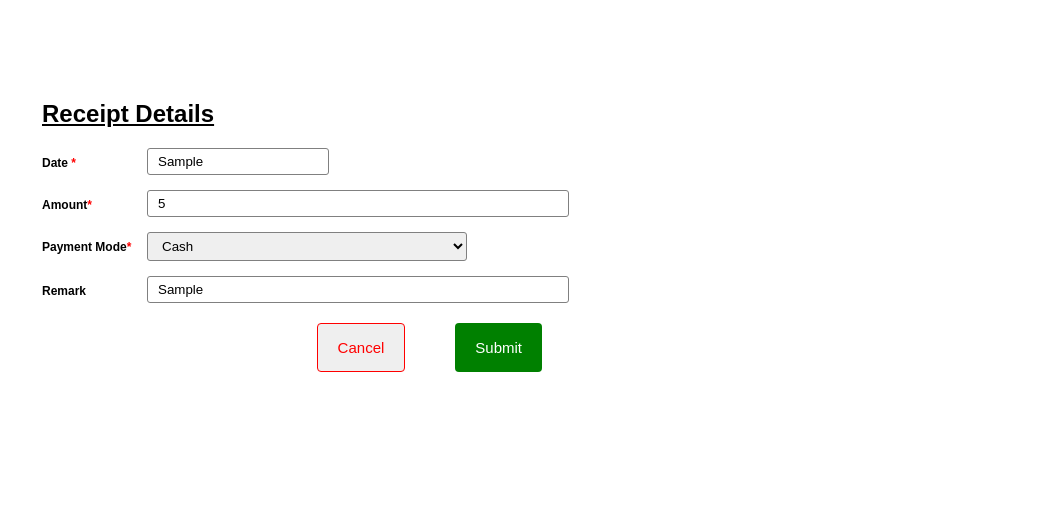
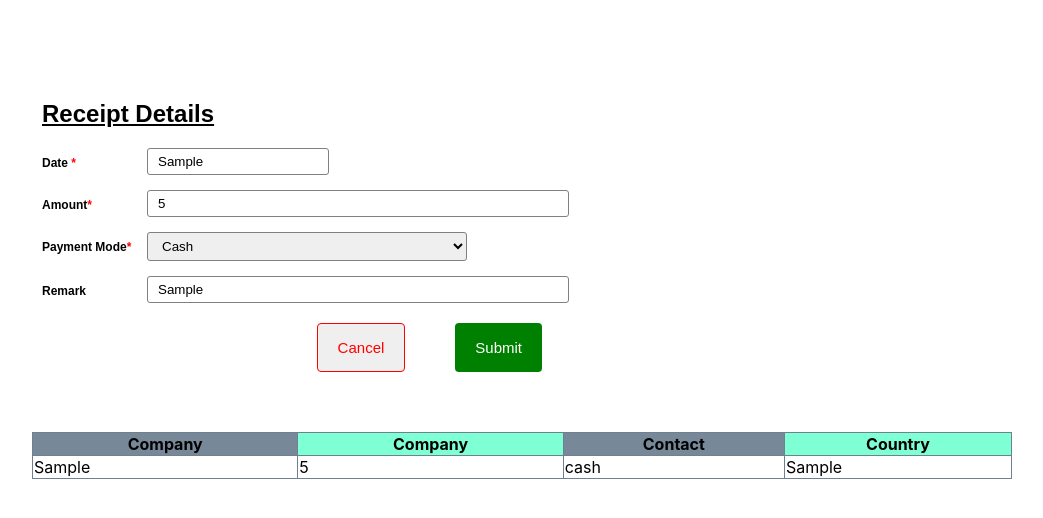
Before and after one commit to forhadmia1/onico_technologies_task, a React (Create React App) app: page / in a window 1280 px wide. Both pictures are taken after typing "Sample", "5", "Sample" into the empty fields and a click on the button "Submit". Shown: the top 518 px of the page, without its empty margins (118-1161 px from the left). Built offline with nearby package versions, Linux system fonts and the light colour scheme.

Commit message:
show all data to the table dynamically

```diff
--- a/src/components/FormPage.jsx
+++ b/src/components/FormPage.jsx
@@ -1,8 +1,9 @@
 import React, { useState } from 'react';
 import '../styles/FormPageStyle.css'
+import TableRow from './TableRow';
 
 const FormPage = () => {
-    const [data, setData]= useState([])
+    const [allData, setAllData]= useState([])
 
     const handleForm=(e)=>{
         e.preventDefault()
@@ -16,7 +17,7 @@ const FormPage = () => {
             payment,
             remark
         }
-        setData([...data,newData])
+        setAllData([...allData,newData])
     }
 
 
@@ -25,24 +26,24 @@ const FormPage = () => {
             <div className='form-style'>
                 <h2 className='title'>Receipt Details</h2>
                 <form onSubmit={handleForm}>
-                    <label for="date">
-                        <span>Date <span class="required">*</span></span>
-                        <input type="text" class="input-field input-date" name="date" placeholder='Enter Date' required/>
+                    <label htmlFor="date">
+                        <span>Date <span className="required">*</span></span>
+                        <input type="text" className="input-field input-date" name="date" placeholder='Enter Date' required/>
                     </label>
-                    <label for="amount">
-                        <span>Amount<span class="required">*</span></span>
-                        <input type="number" class="input-field" name="amount" placeholder='Enter Amount (in INR)' required/>
+                    <label htmlFor="amount">
+                        <span>Amount<span className="required">*</span></span>
+                        <input type="number" className="input-field" name="amount" placeholder='Enter Amount (in INR)' required/>
                     </label>
-                    <label for="payment">
-                        <span>Payment Mode<span class="required">*</span></span>
-                        <select name="payment" class="select-field">
+                    <label htmlFor="payment">
+                        <span>Payment Mode<span className="required">*</span></span>
+                        <select name="payment" className="select-field">
                             <option value="cash">Cash</option>
                             <option value="card">Card</option>
                         </select>
                     </label>
-                    <label for="remark">
+                    <label htmlFor="remark">
                         <span>Remark</span>
-                        <input type="text" class="input-field" name="remark" placeholder='Enter Remark'/>
+                        <input type="text" className="input-field" name="remark" placeholder='Enter Remark'/>
                     </label>
                     <div className='btn-container'>
                         <button className='form-btn cancel-btn' type='reset'>Cancel</button>
@@ -50,6 +51,26 @@ const FormPage = () => {
                     </div>
                 </form>
             </div>
+            <section className='table-section'>
+            {allData.length>0 && <table className='table-style'>
+                <thead>
+                    <tr>
+                        <th>Company</th>
+                        <th>Company</th>
+                        <th>Contact</th>
+                        <th>Country</th>
+                    </tr>
+                </thead>
+                <tbody>
+                 {
+                    allData.map((data,index)=><TableRow
+                    data={data}
+                    key={index}
+                    ></TableRow>)
+                 }
+                </tbody>
+            </table>}
+            </section>
         </div>
     );
 };
--- /dev/null
+++ b/src/components/TableRow.jsx
@@ -0,0 +1,14 @@
+import React from 'react';
+
+const TableRow = ({data}) => {
+    return (
+        <tr>
+            <td>{data.date}</td>
+            <td>{data.amount}</td>
+            <td>{data.payment}</td>
+            <td>{data.remark}</td>
+        </tr>
+    );
+};
+
+export default TableRow;
--- a/src/styles/FormPageStyle.css
+++ b/src/styles/FormPageStyle.css
@@ -69,6 +69,31 @@
     color: red;
     border-radius: 4px;
 }
+.table-section{
+    padding: 0 10px;
+}
+
+.table-style{
+    margin-top: 50px;
+    width: 100%;
+}
+
+.table-style,th, td{
+    border: 1px solid slategray;
+    border-collapse: collapse;
+}
+
+th,td{
+    padding: 5px auto;
+}
+
+.table-style th:nth-child(even){
+    background-color: aquamarine;
+}
+
+.table-style th:nth-child(odd){
+    background-color: lightslategrey;
+}
 
 @media only screen and (max-width: 600px){
 	.container{
@@ -78,4 +103,7 @@
     .btn-container{
        margin: 0;
     }
+    .table-style{
+        overflow-x: auto;
+    }
 }
```
